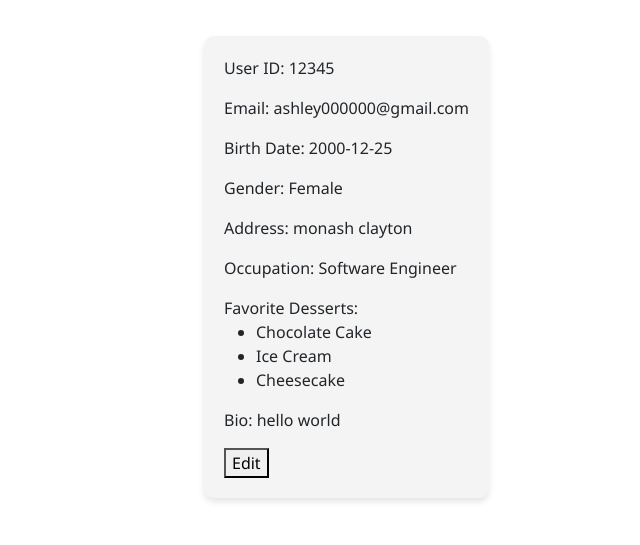
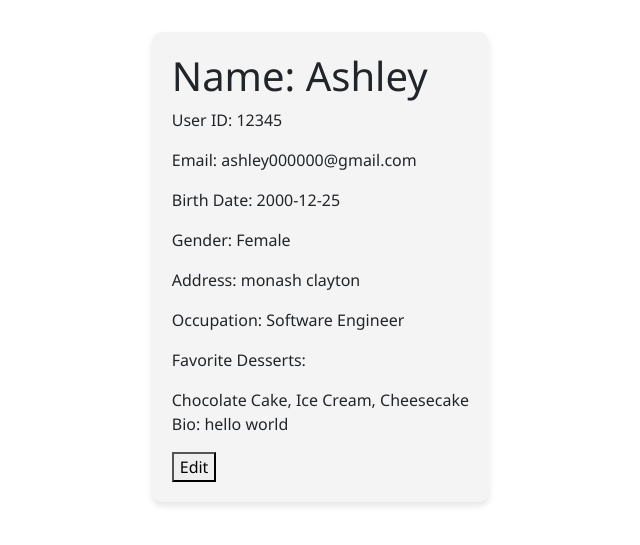
Before and after one commit to jzhu0106/Assignment5032Jianqin, a Vue app in the folder vue-project/: page / in a window 1280 px wide. Shown: the part 133-678 px from the top of the page, without its empty margins (151-791 px from the left). Built offline with nearby package versions, Linux system fonts and the light colour scheme.

Commit message:
local storage

```diff
--- a/vue-project/src/components/Profile.vue
+++ b/vue-project/src/components/Profile.vue
@@ -1,5 +1,11 @@
 <template>
   <div class="container">
+    <h1>
+      Name:
+      <input v-if="isEditing" v-model="userProfile.name" />
+      <span v-else>{{ userProfile.name }}</span>
+    </h1>
+
     <p>User ID: {{ userProfile.userId }}</p>
 
     <p>
@@ -35,14 +41,18 @@
       <span v-else>{{ userProfile.occupation }}</span>
     </p>
 
-    <p>Favorite Desserts:
-      <ul>
-        <li v-for="(dessert, index) in userProfile.favoriteDesserts" :key="index">
-          <input v-if="isEditing" v-model="userProfile.favoriteDesserts[index]" />
-          <span v-else>{{ dessert }}</span>
-        </li>
-      </ul>
-    </p>
+   <div>
+<p>Favorite Desserts:</p>
+<select v-if="isEditing" v-model="userProfile.favoriteDesserts" multiple>
+  <option value="Chocolate Cake">Chocolate Cake</option>
+  <option value="Ice Cream">Ice Cream</option>
+  <option value="Cheesecake">Cheesecake</option>
+  <option value="Donuts">Donuts</option>
+  <option value="Brownies">Brownies</option>
+</select>
+<span v-else>{{ userProfile.favoriteDesserts.join(', ') }}</span>
+    </div>
+
 
     <p>
       Bio:
@@ -59,16 +69,19 @@ import profile from "../assets/json/UserProfile.json";
 import { ref, computed } from "vue";
 
 
-const userProfile = ref(profile[0]);
+//const userProfile = ref(profile[0]);
+
+const savedProfile = localStorage.getItem("userProfile");
+const userProfile = ref(savedProfile ? JSON.parse(savedProfile) : profile[0]);
+
 const isEditing = ref(false);
-
 
 const editProfile = () => {
   isEditing.value = true;
 };
 
-
 const saveProfile = () => {
+  localStorage.setItem("userProfile", JSON.stringify(userProfile.value));
   isEditing.value = false;
 };
 </script>
```
